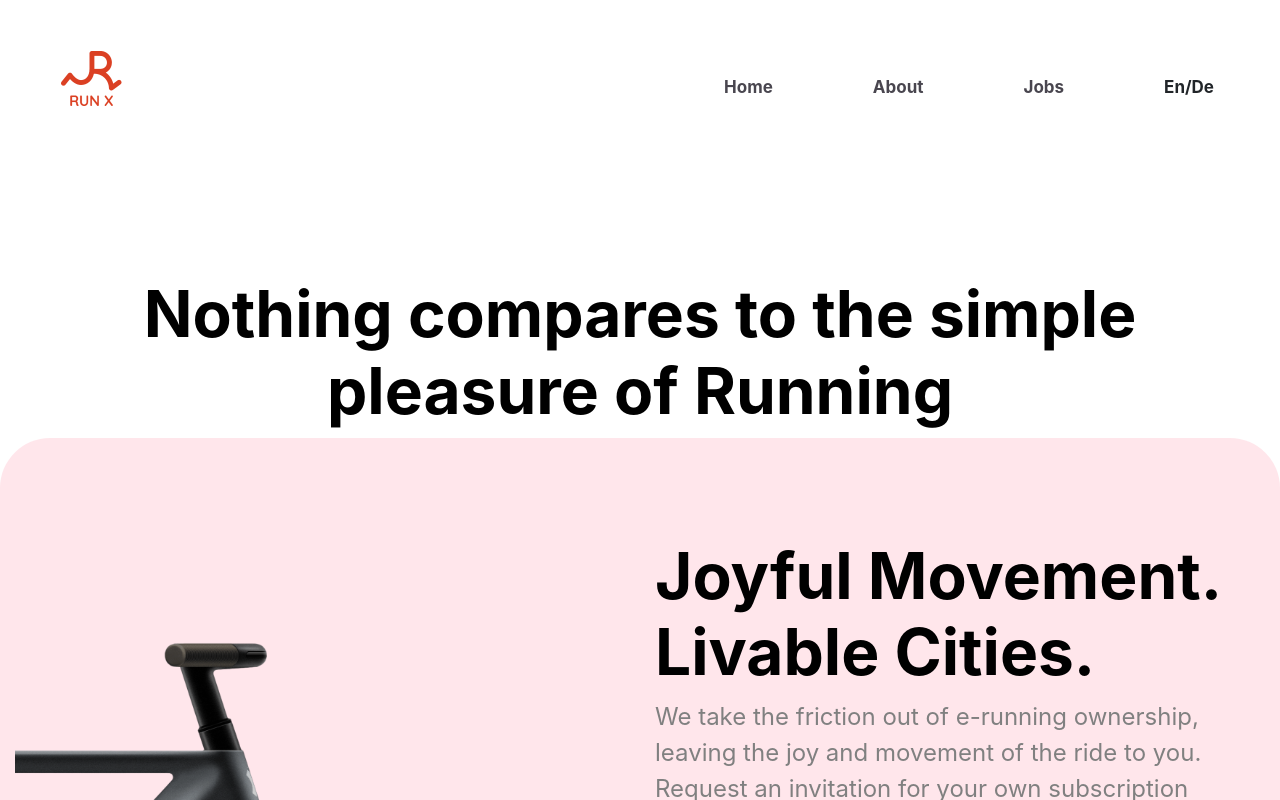
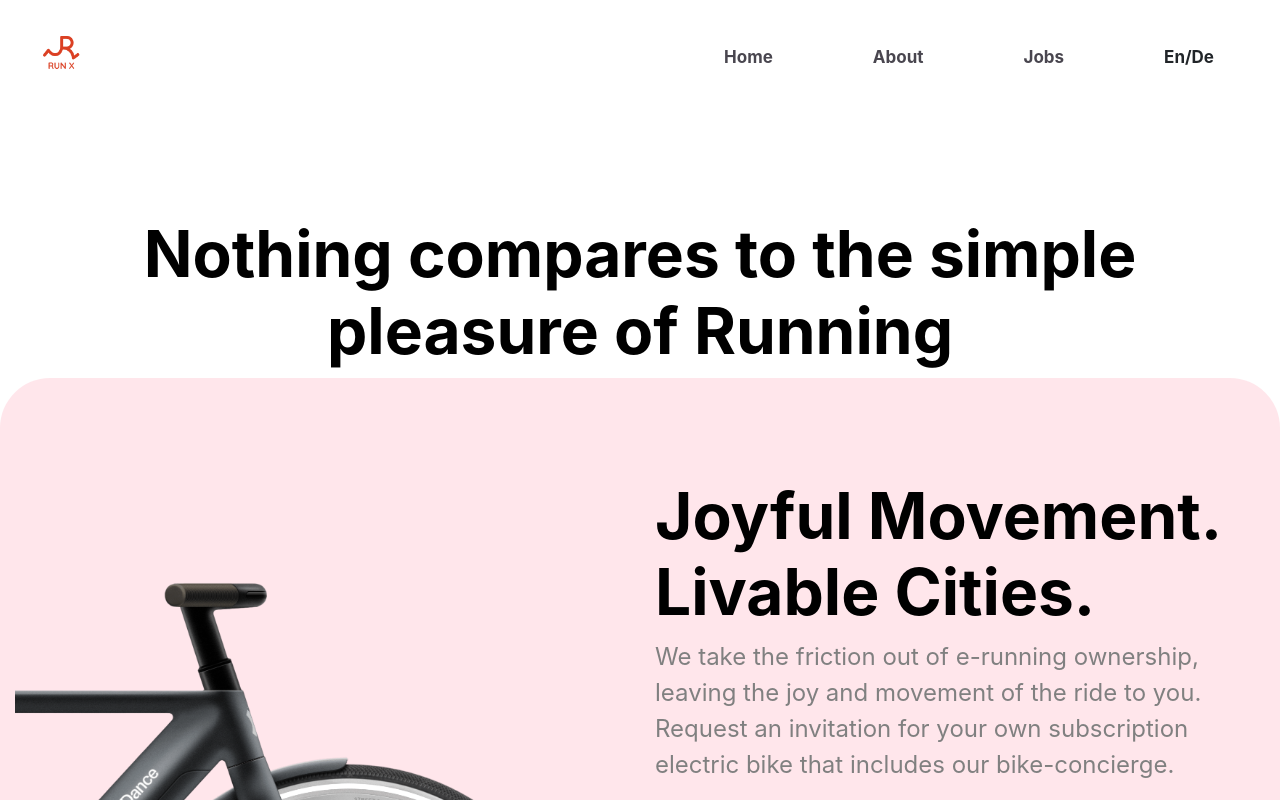
Before and after one commit to evergreen2001/vue-registration-form, a Vue app: page / in a window 1280 px wide. Shown: the top 800 px of the page. Built offline with nearby package versions, Linux system fonts and the light colour scheme.

Commit message:
moving 10x

```diff
--- a/src/assets/css/main.css
+++ b/src/assets/css/main.css
@@ -22,7 +22,7 @@ section {
 }
 
 .logo{
-  width:50%;
+  width:30%;
 
 }
 
```
